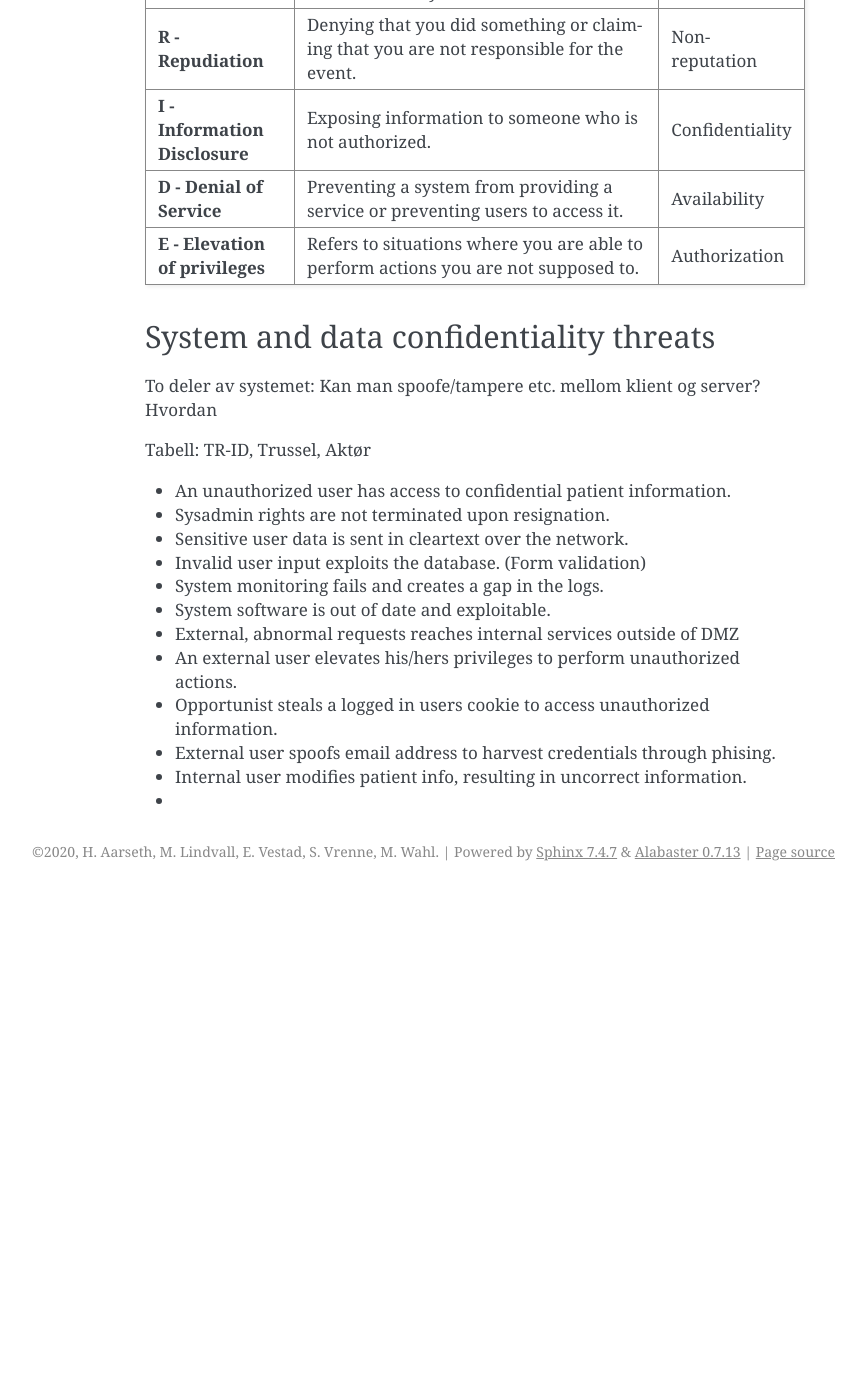
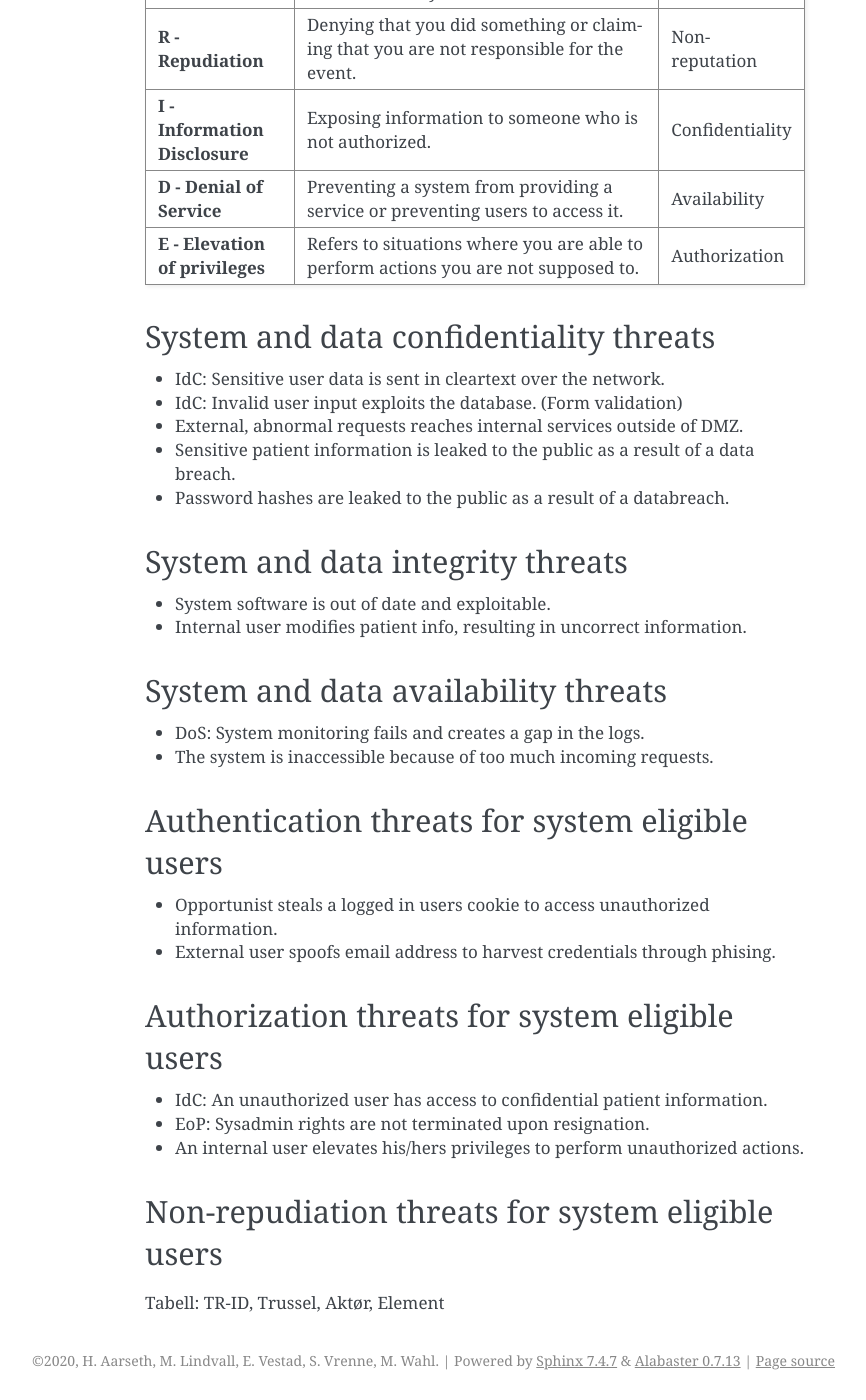
Before and after one commit to SteinarVrenne/school_imt3501, a Sphinx documentation site: the page built from task2/source/pages/02_Major_Threats.rst, in a window 1280 px wide and 1400 px high, scrolled down 582 px. Shown: the whole window, without its empty margins (275-1141 px from the left). Built offline with Sphinx 7.4.7, drawn with Linux system fonts in a browser that asks for light colours; before the commit the page ends 1473 px from its top, so only the background shows below that; some of the changed text lies outside the part shown.

Commit message:
sortering av noen trusler

```diff
--- a/task2/source/pages/02_Major_Threats.rst
+++ b/task2/source/pages/02_Major_Threats.rst
@@ -33,24 +33,53 @@ order to specify the  The STRIDE methodology is defined as followed:
   "**D - Denial of Service**", "Preventing a system from providing a service or preventing users to access it.", "Availability"
   "**E - Elevation of privileges**", "Refers to situations where you are able to perform actions you are not supposed to.", "Authorization"
 
+
 System and data confidentiality threats
 ---------------------------------------
-
-To deler av systemet: Kan man spoofe/tampere etc. mellom klient og server?
-Hvordan
-
-Tabell: TR-ID, Trussel, Aktør
+- IdC: Sensitive user data is sent in cleartext over the network.
+- IdC: Invalid user input exploits the database. (Form validation)
+- External, abnormal requests reaches internal services outside of DMZ.
+- Sensitive patient information is leaked to the public as a result of a data breach.
+- Password hashes are leaked to the public as a result of a databreach.
 
 
-- An unauthorized user has access to confidential patient information.
-- Sysadmin rights are not terminated upon resignation.
-- Sensitive user data is sent in cleartext over the network.
-- Invalid user input exploits the database. (Form validation)
-- System monitoring fails and creates a gap in the logs.
+System and data integrity threats
+---------------------------------
 - System software is out of date and exploitable.
-- External, abnormal requests reaches internal services outside of DMZ
-- An external user elevates his/hers privileges to perform unauthorized actions.
+- Internal user modifies patient info, resulting in uncorrect information.
+
+
+System and data availability threats
+------------------------------------
+- DoS: System monitoring fails and creates a gap in the logs.
+- The system is inaccessible because of too much incoming requests.
+
+
+
+Authentication threats for system eligible users
+------------------------------------------------
 - Opportunist steals a logged in users cookie to access unauthorized information.
 - External user spoofs email address to harvest credentials through phising.
-- Internal user modifies patient info, resulting in uncorrect information.
--
+
+
+
+Authorization threats for system eligible users
+-----------------------------------------------
+
+- IdC: An unauthorized user has access to confidential patient information.
+- EoP: Sysadmin rights are not terminated upon resignation.
+- An internal user elevates his/hers privileges to perform unauthorized actions.
+
+
+
+Non-repudiation threats for system eligible users
+-------------------------------------------------
+
+
+
+
+
+
+  .. To deler av systemet: Kan man spoofe/tampere etc. mellom klient og server?
+
+Tabell: TR-ID, Trussel, Aktør, Element
```
